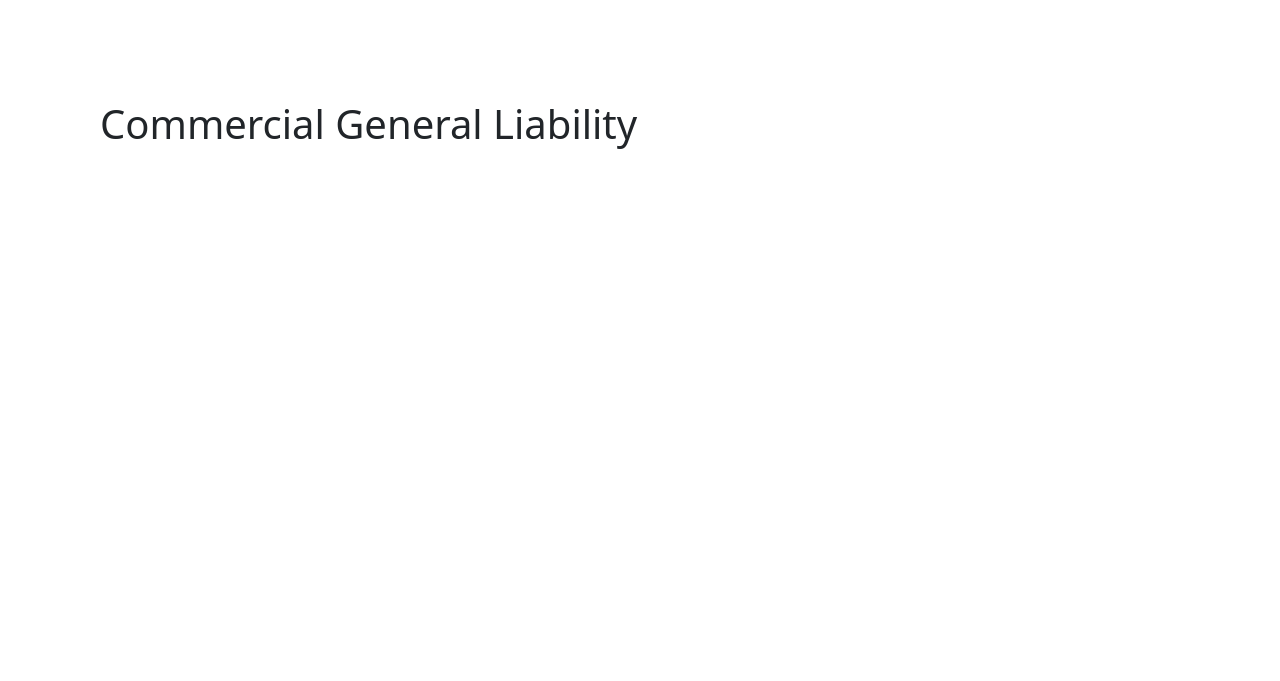
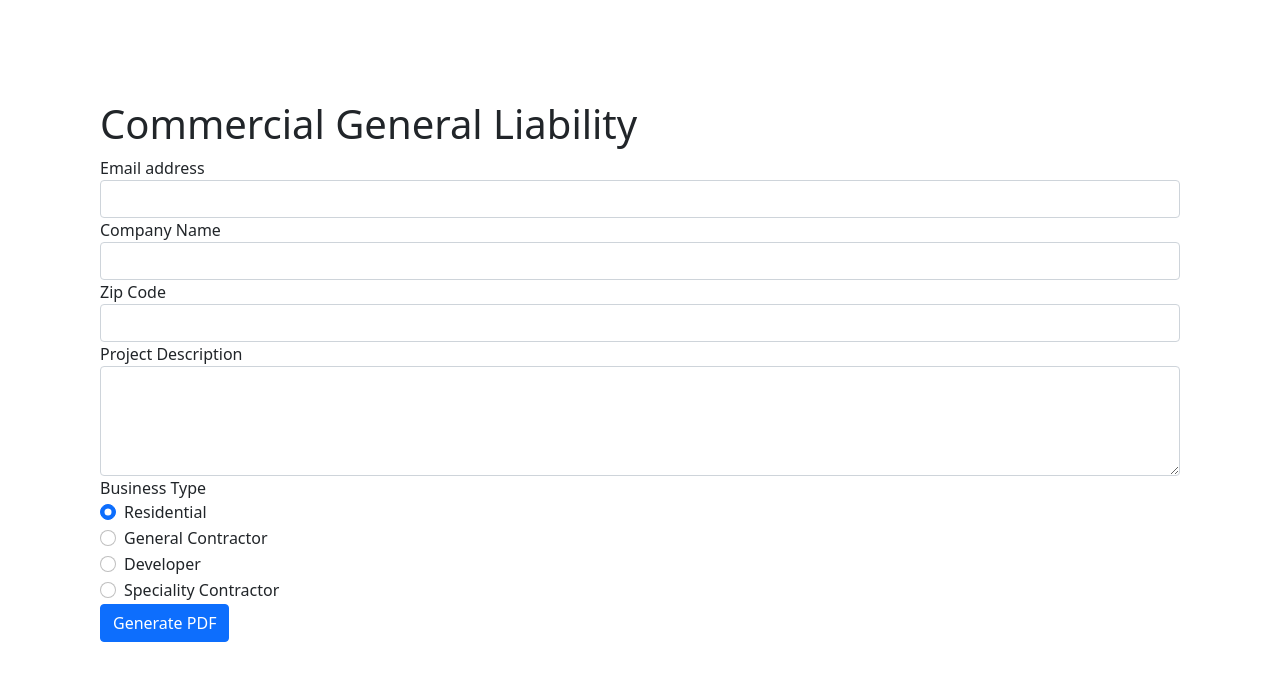
Before and after one commit to hannahramadan/insurance-application, a Flask app: page /commercial_general_liability in a window 1280 px wide. Shown: the top 681 px of the page. Run offline with Flask 2, Linux system fonts and the light colour scheme.

Commit message:
General liability form routes and pdf added

```diff
--- a/server.py
+++ b/server.py
@@ -61,6 +61,38 @@ def builders_risk_form():
 
     return response
 
+@app.route('/general_liability_form', methods=['POST'])
+def general_liability_form():
+    email = request.form.get('email')
+    company_name = request.form.get('company_name')
+    zip_code = request.form.get('zip_code')
+    project_description = request.form.get('project_description')
+    business_type = request.form.get('business_type')
+
+    crud.create_builders_risk(email, company_name, zip_code,
+                        project_description, business_type)
+
+    rendered = render_template('general_liability_pdf.html',email=email, company_name=company_name, zip_code=zip_code,
+                        project_description=project_description, business_type=business_type)
+
+    display = Display(visible=0, size=(1024, 768))
+
+    try:
+        display.start()
+        pdf = pdfkit.from_string(rendered, False)
+    finally:
+        display.stop()
+
+    response = make_response(pdf)
+
+    # tells brower its about to get a pdf file
+    response.headers['Content-Type'] = 'application/pdf'
+    # loads pdf in browers vs download
+    response.headers['Content-Disposition'] = 'inline; filename=output.pdf'
+
+    return response
+
+
 if __name__ == '__main__':
     connect_to_db(app)
     app.run(host='0.0.0.0', debug=True)
--- a/templates/commercial_general_liability.html
+++ b/templates/commercial_general_liability.html
@@ -15,5 +15,60 @@
   </head>
   <body>
     <h1>Commercial General Liability</h1>
+    <form method="POST">
+        <!-- Email input -->
+        <div class="form-group">
+            <label for="email">Email address</label>
+            <input type="email" name= "email" class="form-control" id="email" required>
+        </div>
+
+        <!-- Company name input -->
+        <div class="form-group">
+            <label for="company_name">Company Name</label>
+            <input type="text" name= "company_name" class="form-control" id="company_name" required>
+        </div>
+
+        <!-- Zip code input -->
+        <div class="form-group">
+            <label for="zip_code">Zip Code</label>
+            <input type="text" name="zip_code" pattern="\d{5}" class="form-control" id="zip_code" oninvalid="this.setCustomValidity('Please enter a valid 5 digit zip code.')" oninput="this.setCustomValidity('')" required>
+        </div>
+
+        <!-- Project description input -->
+        <div class="form-group">
+            <label for="project_description">Project Description</label>
+            <textarea class="form-control" name= "project_description" id="project_description" rows="4"></textarea>
+        </div>
+
+        <!-- Building type radio input -->
+        <div class="form-group">
+            <label for="business_type">Business Type</label>
+            <div class="form-check">
+                <input class="form-check-input" type="radio" name="business_type" value="Residential" checked>
+                <label class="form-check-label">
+                  Residential
+                </label>
+            </div>
+            <div class="form-check">
+                <input class="form-check-input" type="radio" name="business_type" value="General contractor" >
+                <label class="form-check-label">
+                  General Contractor
+                </label>
+            </div>
+            <div class="form-check">
+                <input class="form-check-input" type="radio" name="business_type" value="Developer" >
+                <label class="form-check-label">
+                  Developer
+                </label>
+            </div>
+            <div class="form-check">
+                <input class="form-check-input" type="radio" name="business_type" value="Speciality contractor" >
+                <label class="form-check-label">
+                  Speciality Contractor
+                </label>
+            </div>
+        </div>
+        <button id="builders_risk_submit" class="btn btn-primary" formaction="/general_liability_form">Generate PDF</button>
+    </form>
   </body>
 </html>
```
Also changed, not shown: templates/builders_risk.html (+4 -4 lines), templates/homepage.html (+5 -12 lines).
